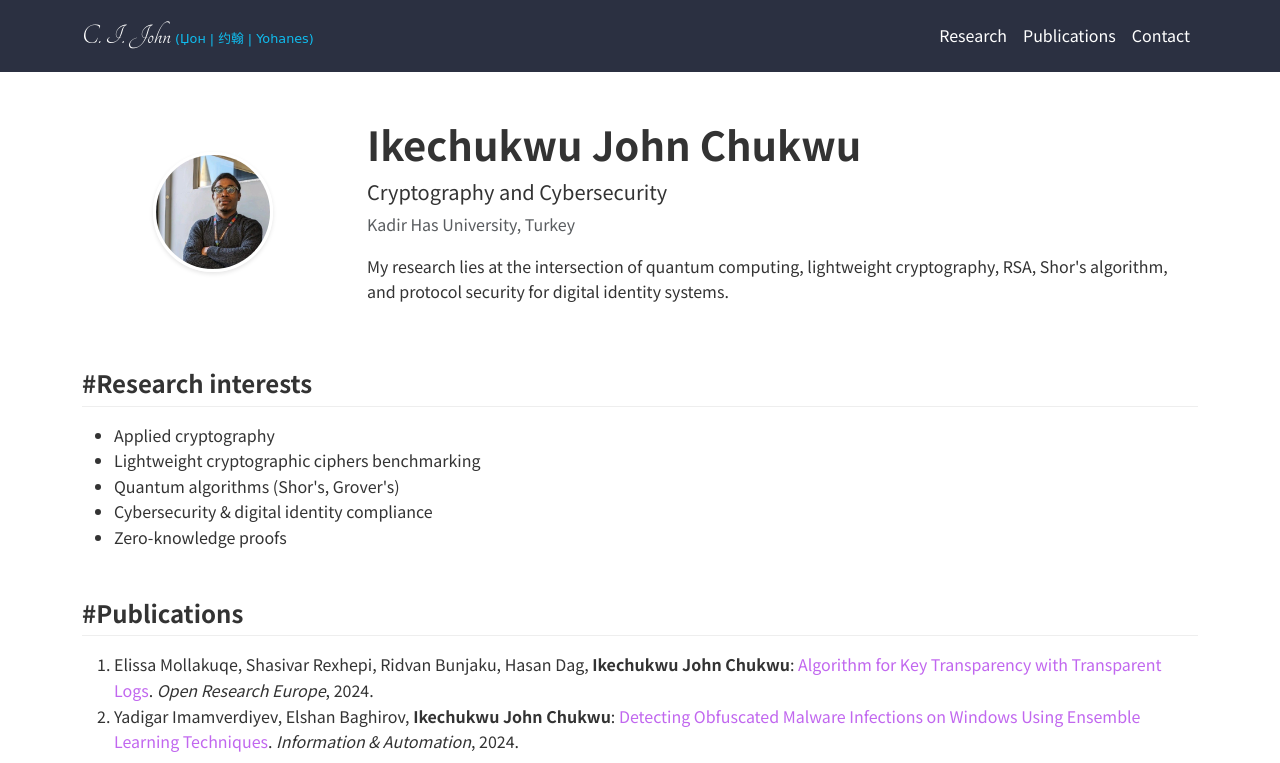
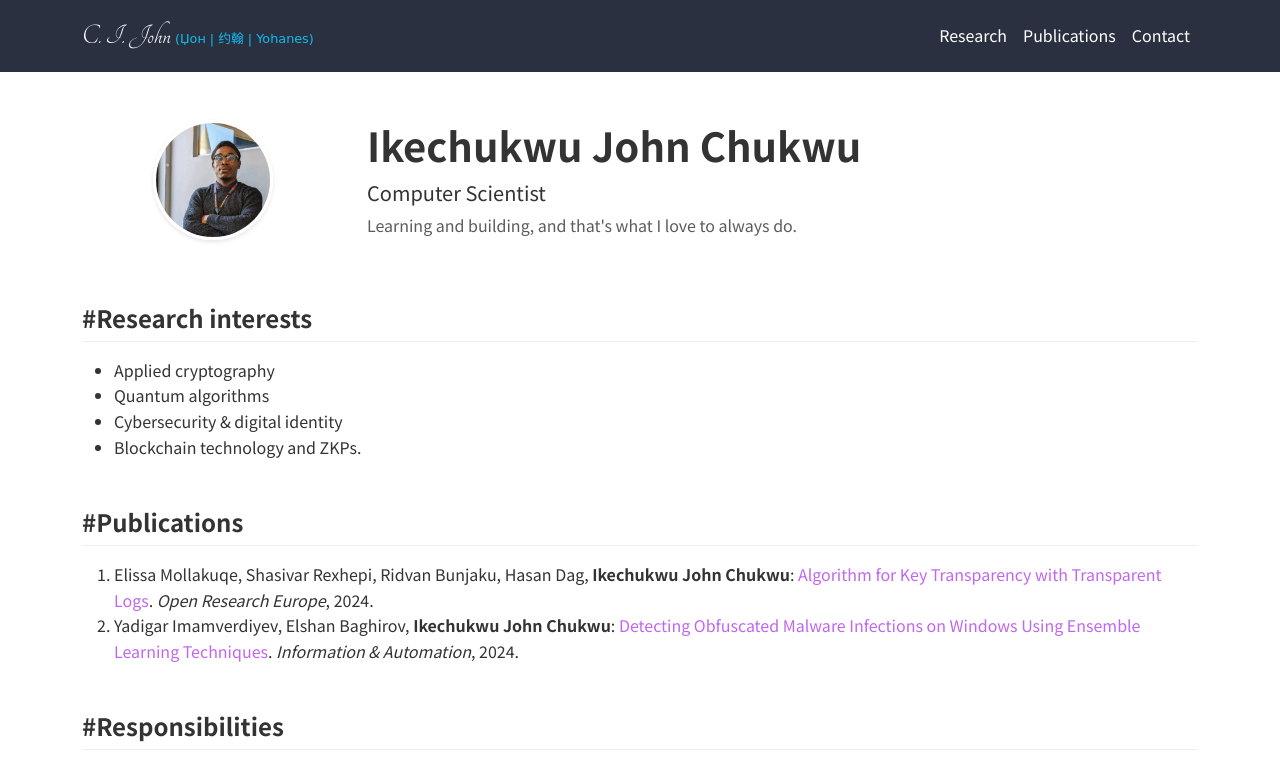
Before and after one commit to Iykechuks11/academic-portfolio, a website: page index.html in a window 1280 px wide. Shown: the top 763 px of the page. Drawn offline with Linux system fonts and the light colour scheme; a web font is replaced by a local one.

Commit message:
homepage edit

```diff
--- a/index.html
+++ b/index.html
@@ -71,12 +71,9 @@
         </div>
         <div class="col-md-9">
           <h1 class="fw-bold">Ikechukwu John Chukwu</h1>
-          <p class="lead mb-1">Cryptography and Cybersecurity</p>
-          <p class="text-muted">Kadir Has University, Turkey</p>
-          <p>
-            My research lies at the intersection of quantum computing,
-            lightweight cryptography, RSA, Shor's algorithm, and protocol
-            security for digital identity systems.
+          <p class="lead mb-1">Computer Scientist</p>
+          <p class="text-muted">
+            Learning and building, and that's what I love to always do.
           </p>
         </div>
       </div>
@@ -85,10 +82,9 @@
         <h2 class="h4 fw-semibold mb-3">#Research interests</h2>
         <ul>
           <li>Applied cryptography</li>
-          <li>Lightweight cryptographic ciphers benchmarking</li>
-          <li>Quantum algorithms (Shor's, Grover's)</li>
-          <li>Cybersecurity & digital identity compliance</li>
-          <li>Zero-knowledge proofs</li>
+          <li>Quantum algorithms</li>
+          <li>Cybersecurity & digital identity</li>
+          <li>Blockchain technology and ZKPs.</li>
         </ul>
       </section>
 
```
